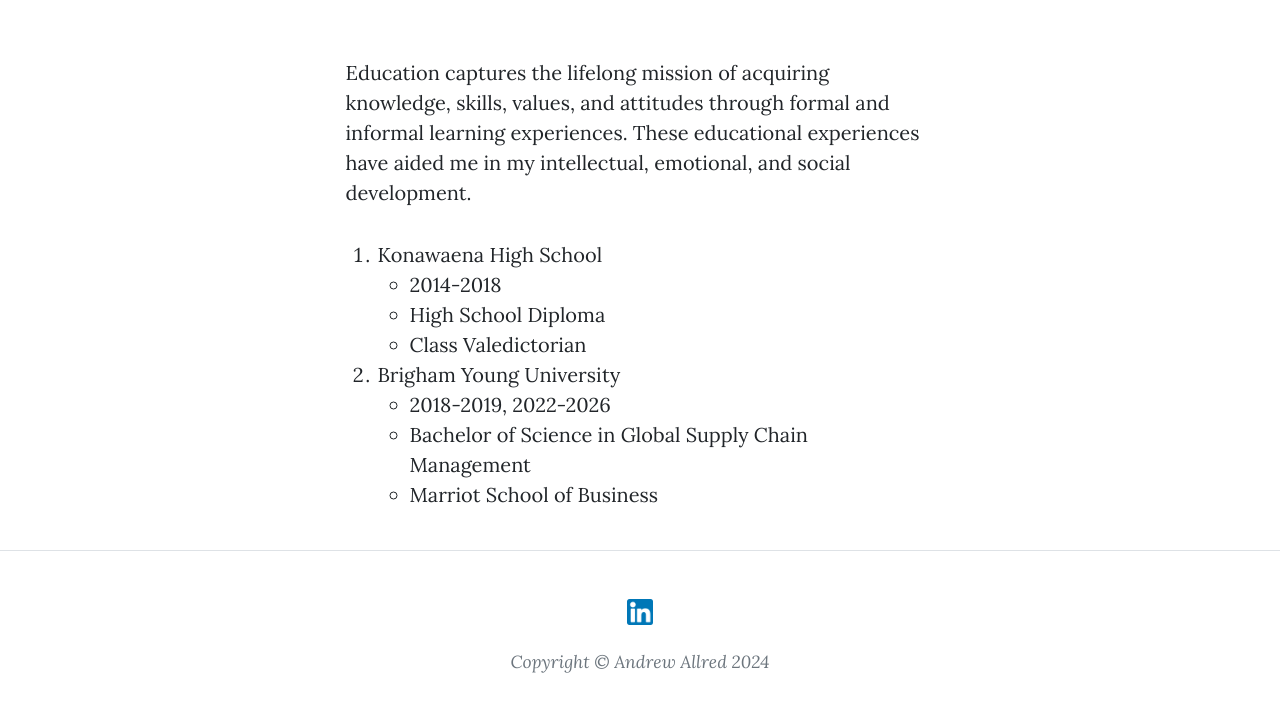
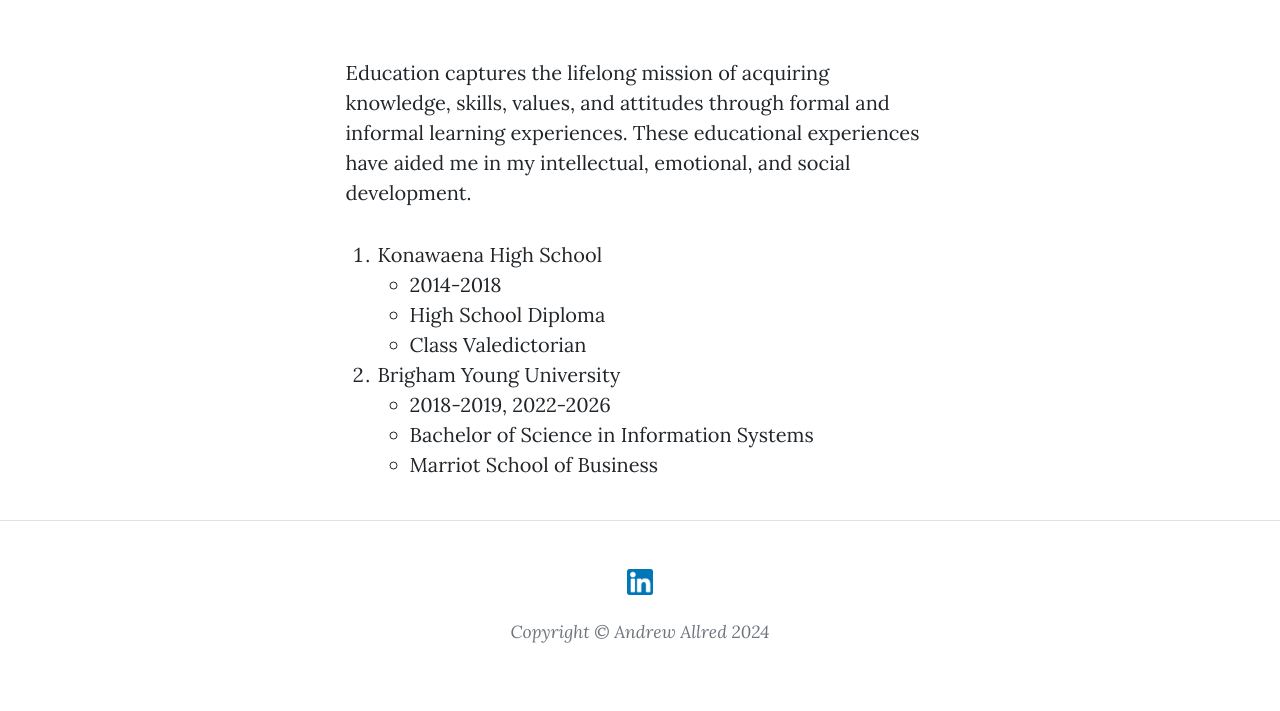
Before and after one commit to AAllred18/IS201, a plain HTML site: page education.html in a window 1280 px wide. Shown: the part 526-1237 px from the top of the page. Drawn offline with nearby package versions, Linux system fonts and the light colour scheme.

Commit message:
Update education.html

```diff
--- a/education.html
+++ b/education.html
@@ -66,7 +66,7 @@
                             <li >Brigham Young University
                                 <ul>
                                     <li>2018-2019, 2022-2026</li>
-                                    <li>Bachelor of Science in Global Supply Chain Management</li>
+                                    <li>Bachelor of Science in Information Systems</li>
                                     <li>Marriot School of Business</li>
                                 </ul>
                             </li>
```
